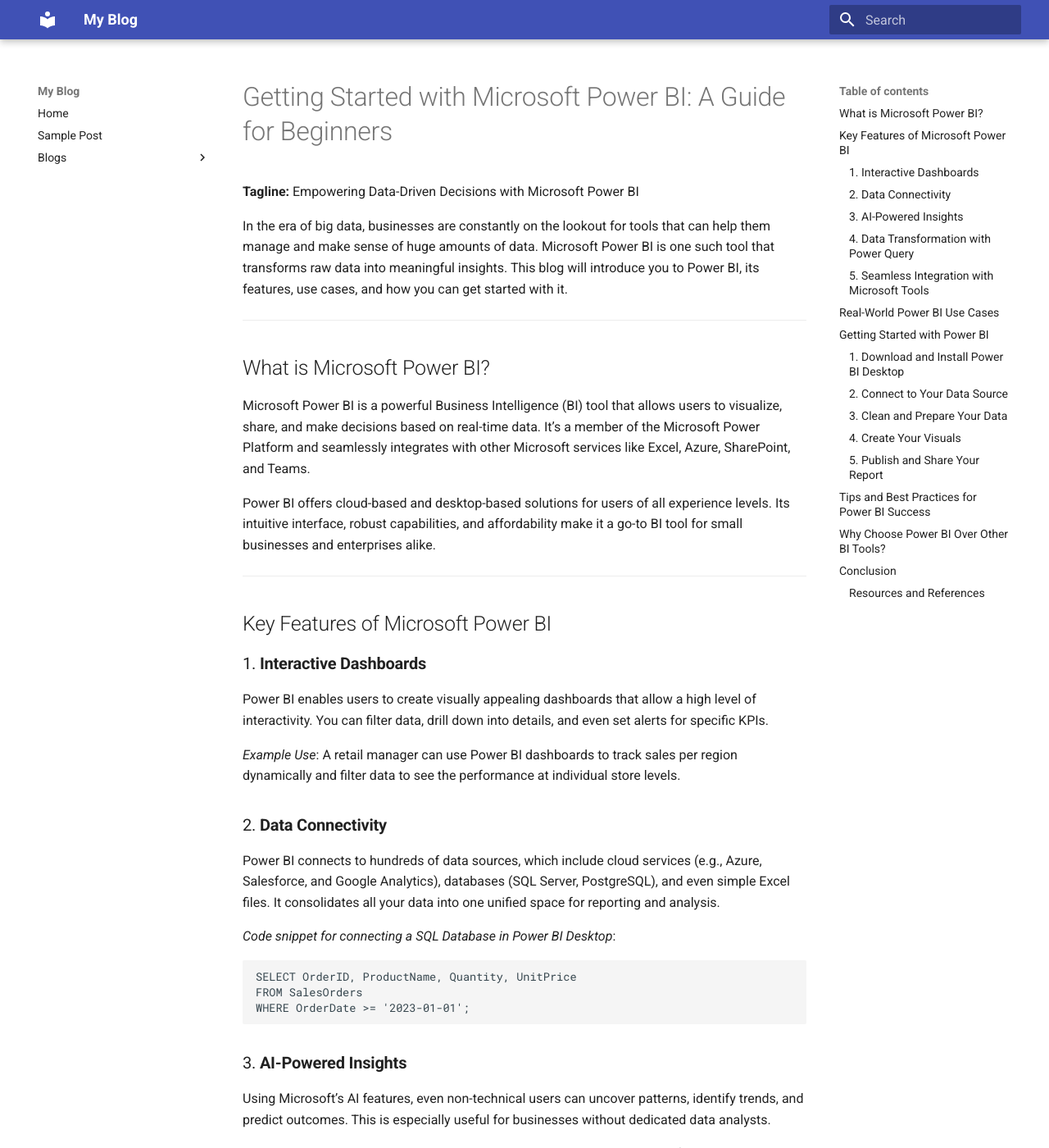
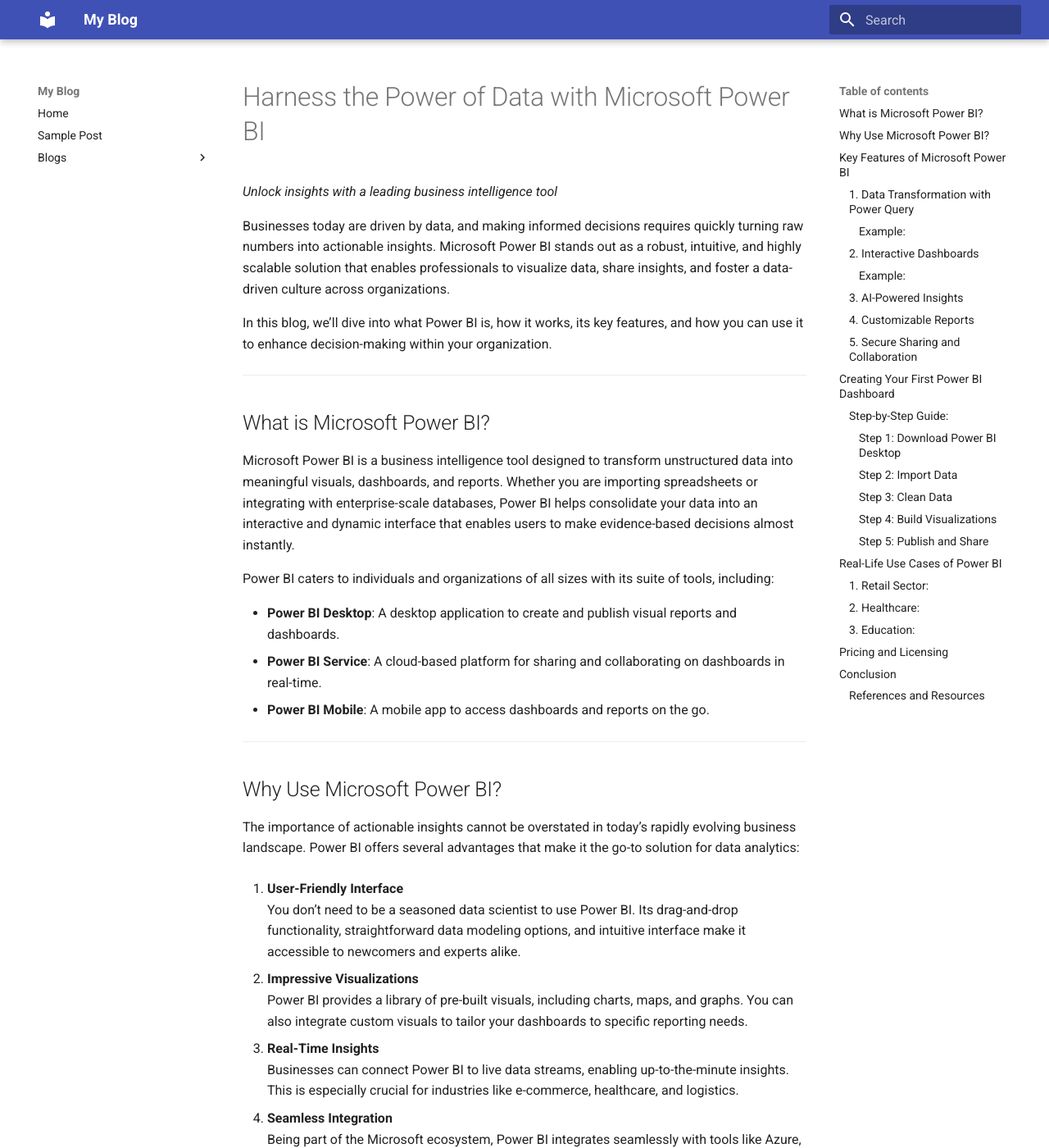
Before and after one commit to Crazy-coder18/repo-test, an MkDocs documentation site: the page built from docs/MICROSOFT_POWER_BI.md, in a window 1280 px wide and 1400 px high. Shown: the whole window at 82% size. Built offline with MkDocs 1.6.1 and Material for MkDocs 9.7.7, drawn with Linux system fonts in a browser that asks for light colours; some of the changed text lies outside the part shown.

Commit message:
AI Generated Blog: Microsoft Power BI - 2025-07-04 22:06

````diff
--- a/docs/MICROSOFT_POWER_BI.md
+++ b/docs/MICROSOFT_POWER_BI.md
@@ -1,140 +1,140 @@
-# Getting Started with Microsoft Power BI: A Guide for Beginners
+# Harness the Power of Data with Microsoft Power BI
+*Unlock insights with a leading business intelligence tool*
 
-**Tagline:** Empowering Data-Driven Decisions with Microsoft Power BI
+Businesses today are driven by data, and making informed decisions requires quickly turning raw numbers into actionable insights. Microsoft Power BI stands out as a robust, intuitive, and highly scalable solution that enables professionals to visualize data, share insights, and foster a data-driven culture across organizations.
 
-In the era of big data, businesses are constantly on the lookout for tools that can help them manage and make sense of huge amounts of data. Microsoft Power BI is one such tool that transforms raw data into meaningful insights. This blog will introduce you to Power BI, its features, use cases, and how you can get started with it.
+In this blog, we’ll dive into what Power BI is, how it works, its key features, and how you can use it to enhance decision-making within your organization.
 
 ---
 
 ## What is Microsoft Power BI?
 
-Microsoft Power BI is a powerful Business Intelligence (BI) tool that allows users to visualize, share, and make decisions based on real-time data. It’s a member of the Microsoft Power Platform and seamlessly integrates with other Microsoft services like Excel, Azure, SharePoint, and Teams.
+Microsoft Power BI is a business intelligence tool designed to transform unstructured data into meaningful visuals, dashboards, and reports. Whether you are importing spreadsheets or integrating with enterprise-scale databases, Power BI helps consolidate your data into an interactive and dynamic interface that enables users to make evidence-based decisions almost instantly.
 
-Power BI offers cloud-based and desktop-based solutions for users of all experience levels. Its intuitive interface, robust capabilities, and affordability make it a go-to BI tool for small businesses and enterprises alike.
+Power BI caters to individuals and organizations of all sizes with its suite of tools, including:
+
+- **Power BI Desktop**: A desktop application to create and publish visual reports and dashboards.
+- **Power BI Service**: A cloud-based platform for sharing and collaborating on dashboards in real-time.
+- **Power BI Mobile**: A mobile app to access dashboards and reports on the go.
+
+---
+
+## Why Use Microsoft Power BI?
+
+The importance of actionable insights cannot be overstated in today’s rapidly evolving business landscape. Power BI offers several advantages that make it the go-to solution for data analytics:
+
+1. **User-Friendly Interface**
+   You don’t need to be a seasoned data scientist to use Power BI. Its drag-and-drop functionality, straightforward data modeling options, and intuitive interface make it accessible to newcomers and experts alike.
+
+2. **Impressive Visualizations**
+   Power BI provides a library of pre-built visuals, including charts, maps, and graphs. You can also integrate custom visuals to tailor your dashboards to specific reporting needs.
+
+3. **Real-Time Insights**
+   Businesses can connect Power BI to live data streams, enabling up-to-the-minute insights. This is especially crucial for industries like e-commerce, healthcare, and logistics.
+
+4. **Seamless Integration**
+   Being part of the Microsoft ecosystem, Power BI integrates seamlessly with tools like Azure, Excel, Microsoft SQL Server, and Dynamics 365. Additionally, it supports over 100 third-party data connectors, such as Google Analytics, Salesforce, and SAP.
 
 ---
 
 ## Key Features of Microsoft Power BI
 
-### 1. **Interactive Dashboards**
-Power BI enables users to create visually appealing dashboards that allow a high level of interactivity. You can filter data, drill down into details, and even set alerts for specific KPIs.
+Let’s take a closer look at what makes Power BI such a powerful tool:
 
-*Example Use*: A retail manager can use Power BI dashboards to track sales per region dynamically and filter data to see the performance at individual store levels.
+### 1. **Data Transformation with Power Query**
+Importing raw data often involves cleaning and transforming it for better analysis. Power Query, a tool embedded in Power BI, allows users to filter, merge, and shape data from multiple sources.
 
-### 2. **Data Connectivity**
-Power BI connects to hundreds of data sources, which include cloud services (e.g., Azure, Salesforce, and Google Analytics), databases (SQL Server, PostgreSQL), and even simple Excel files. It consolidates all your data into one unified space for reporting and analysis.
+#### Example:
+A small business consolidates customer sales data from Excel sheets, an SQL server, and Google Analytics into Power BI. Using Power Query, duplicates are removed, columns are reshaped, and sales are categorized by region to gain actionable insights.
 
-*Code snippet for connecting a SQL Database in Power BI Desktop*:
-```SQL
-SELECT OrderID, ProductName, Quantity, UnitPrice
-FROM SalesOrders
-WHERE OrderDate >= '2023-01-01';
-```
+### 2. **Interactive Dashboards**
+Gone are the days of static reports. In Power BI, dashboards are interactive, allowing users to drill into data for more detailed analysis.
+
+#### Example:
+You can click on a segment of a pie chart representing revenue from a specific product, and the entire dashboard will dynamically update to show related trends, sales, and demographics.
 
 ### 3. **AI-Powered Insights**
-Using Microsoft’s AI features, even non-technical users can uncover patterns, identify trends, and predict outcomes. This is especially useful for businesses without dedicated data analysts.
+Power BI leverages artificial intelligence and natural language processing (NLP) for advanced analytics. For instance, users can type questions in plain English like, “What was last month’s revenue?” to get instant visualizations.
 
-*Example Use*: A marketing team can use AI visuals to predict the success of a campaign based on historical data.
+### 4. **Customizable Reports**
+Every business has unique needs. Power BI allows you to customize dashboards and reports, creating an ecosystem that speaks directly to your organization’s data requirements.
 
-### 4. **Data Transformation with Power Query**
-Power BI includes Power Query, a data preparation engine that allows users to clean, transform, and model their data. You can perform tasks like removing duplicates, splitting columns, or adding calculated fields—no coding required!
-
-```M
-// Example Power Query script to remove nulls from a column
-FilteredRows = Table.SelectRows(Source, each [Sales] <> null)
-```
-
-### 5. **Seamless Integration with Microsoft Tools**
-Microsoft Power BI naturally integrates with other tools in the Microsoft ecosystem, like Azure for cloud storage, Excel for data entry, and Microsoft Teams for easy collaboration.
+### 5. **Secure Sharing and Collaboration**
+Using Power BI Service, users can share dashboards and reports securely across their organization. Role-based access ensures the right people see only the data they’re authorized to access.
 
 ---
 
-## Real-World Power BI Use Cases
+## Creating Your First Power BI Dashboard
 
-**1. Healthcare Analytics**
-Hospitals can use Power BI to analyze patient care data, track hospital occupancy rates, and improve resource allocation based on demand predictions.
+To demonstrate the power and simplicity of Power BI, let’s build a basic sales dashboard.
 
-**2. Retail and E-commerce**
-Retailers use Power BI to analyze customer purchase behavior, manage supply chains, and monitor product performance in real-time.
+### Step-by-Step Guide:
 
-**3. Financial Performance Tracking**
-Financial analysts benefit from Power BI’s ability to create budgeting reports, monitor expenses, and track profit margins on a daily, monthly, or annual basis.
+#### **Step 1: Download Power BI Desktop**
+Download the free version of Power BI Desktop from [Microsoft's official site](https://powerbi.microsoft.com/).
 
-**4. Sales and Marketing Optimization**
-Sales teams can track leads, monitor campaign success, and analyze customer feedback metrics with Power BI dashboards.
+#### **Step 2: Import Data**
+Click on the *Get Data* button. Choose your source (e.g., Excel, SQL Server, or others). For an example, import a simple Excel file containing columns for Sales, Regions, and Product Categories.
 
-*Example*: A sales team might create a dashboard displaying regional sales performance and set alerts when sales fall below set thresholds in specific geographies.
+```plaintext
+| Region | Product Category | Sales |
+|--------|------------------|-------|
+| West   | Electronics      | 1500  |
+| East   | Apparel          | 800   |
+| North  | Electronics      | 1200  |
+| South  | Apparel          | 700   |
+```
+
+#### **Step 3: Clean Data**
+Using Power Query, remove any unnecessary columns or duplicates. For instance, eliminate null values in the Sales column to ensure accurate reporting.
+
+#### **Step 4: Build Visualizations**
+Drag fields like *Region* and *Sales* onto the canvas to generate bar charts or line graphs. Add slicers to enable filtering by categories like *Product Category*.
+
+#### **Step 5: Publish and Share**
+Click *Publish* to upload the report to Power BI Service. Share it with your team, ensuring role-based access for security.
 
 ---
 
-## Getting Started with Power BI
+## Real-Life Use Cases of Power BI
 
-Let’s walk through the steps to start your first Power BI project.
+### 1. **Retail Sector**:
+A retail chain uses Power BI to analyze inventory turnover rates across 50+ stores, identify underperforming products, and optimize stocking strategies.
 
-### **1. Download and Install Power BI Desktop**
-Power BI Desktop is a free Windows application that acts as the hub for designing reports and analytics. You can download Power BI Desktop from the [Microsoft official website](https://powerbi.microsoft.com/).
+### 2. **Healthcare**:
+Hospitals employ Power BI dashboards to track patient admissions, treatment outcomes, and readmission rates, aiding effective resource allocation.
 
-### **2. Connect to Your Data Source**
-Open Power BI Desktop, and click **“Get Data”**. From here:
-- Select your data source type (Excel workbook, SQL database, etc.).
-- Authenticate and load your data into Power BI.
+### 3. **Education**:
+Universities analyze student performance trends and dropout rates using Power BI, implementing targeted interventions well in advance.
 
-### **3. Clean and Prepare Your Data**
-Use **Power Query Editor** to clean and transform your data:
-- Remove empty fields.
-- Normalize column formats like dates and currencies.
-- Add calculated measures, such as Total Revenue (`Price * Quantity`).
-
-### **4. Create Your Visuals**
-With data loaded, use the drag-and-drop interface to create charts, maps, and KPIs representing your data:
-- A **Pie Chart** to represent sales by category.
-- A **Line Graph** to show revenue trends over time.
-- A **Map** to visualize geographic sales distribution.
-
-### **5. Publish and Share Your Report**
-Once you’re satisfied with your dashboard, publish your work directly to the Power BI service (cloud platform). Share your reports with team members, embed in SharePoint, or add to Microsoft Teams.
+These use cases demonstrate Power BI's versatility across industries and its impact on improving decision-making processes.
 
 ---
 
-## Tips and Best Practices for Power BI Success
+## Pricing and Licensing
 
-1. **Plan Your Report Layout**
-Design your report to tell a story. Avoid cluttering dashboards with unnecessary visuals. Always think of your target audience.
+Microsoft Power BI is available in multiple tiers, allowing businesses to select the plan that best aligns with their needs.
 
-2. **Use Filters Effectively**
-Filters allow users to interact more meaningfully with your reports. For example, add slicers for users to drill down by region, product lines, or customer segments.
+- **Power BI Free**: Ideal for small-scale individual projects.
+- **Power BI Pro**: $10/user/month. Perfect for sharing and collaboration.
+- **Power BI Premium**: Starting at $20/user/month, this option supports advanced reporting, AI capabilities, and enterprise-scale needs.
 
-3. **Focus on Security**
-With tools like Row-Level Security (RLS), you can restrict data access to users who need it, protecting sensitive information.
-
-4. **Optimize for Performance**
-Large datasets might slow down reports. Use aggregated tables, implement DirectQuery mode for real-time queries, and optimize your DAX formulas.
-
-5. **Stay Updated**
-Microsoft regularly updates Power BI with new features. Stay tuned to release notes and training resources to harness its full potential.
-
----
-
-## Why Choose Power BI Over Other BI Tools?
-
-- **Ease of Use**: Compared to tools like Tableau or QlikSense, Power BI has a more intuitive drag-and-drop interface, making it accessible to non-technical users.
-- **Cost-Effective**: Power BI offers a free desktop version, and the Pro license is affordable for businesses starting their analytics journey.
-- **Integration**: If you’re already in the Microsoft ecosystem, Power BI is a natural fit.
+Explore the detailed pricing [here](https://powerbi.microsoft.com/pricing/).
 
 ---
 
 ## Conclusion
 
-Microsoft Power BI democratizes data insights, empowering everyone to make data-driven decisions with meaningful, actionable insights. Whether you're a small business owner aiming to better understand your sales data or an enterprise looking for deep analytics, Power BI provides an agile and scalable solution.
+Microsoft Power BI is a game-changer in the realm of business intelligence. With its ability to simplify data integration, build stunning visualizations, and foster collaboration, it empowers organizations and individual users to make data-driven decisions confidently and efficiently.
 
-The best way to learn Power BI is to start using it today. Connect your data, explore its visualization tools, and see the insights unfold.
+Whether you are a small business owner analyzing sales or an enterprise seeking to dive deep into operational analytics, Power BI has tools tailored for your needs. If you haven’t explored it yet, now is the perfect time to turn data into your competitive advantage.
 
 ---
 
-### **Resources and References**
-1. [Official Power BI Documentation](https://learn.microsoft.com/en-us/power-bi/)
-2. [Power BI Tutorials for Beginners](https://powerbi.microsoft.com/en-us/learn/)
-3. [Power BI Community Forum](https://community.powerbi.com/)
-4. [Microsoft Power BI Blog](https://powerbi.microsoft.com/en-us/blog/)
+### References and Resources
 
-With Power BI’s ever-growing capabilities, mastering it is within reach. Start leveraging the power of your data today!
+1. Official Microsoft Power BI Documentation: [https://learn.microsoft.com/power-bi](https://learn.microsoft.com/power-bi)
+2. Power BI Pricing: [https://powerbi.microsoft.com/pricing/](https://powerbi.microsoft.com/pricing)
+3. Download Power BI Desktop: [https://powerbi.microsoft.com/desktop/](https://powerbi.microsoft.com/desktop/)
+
+Let us know in the comments how Power BI has revolutionized your data analysis experience!
````
